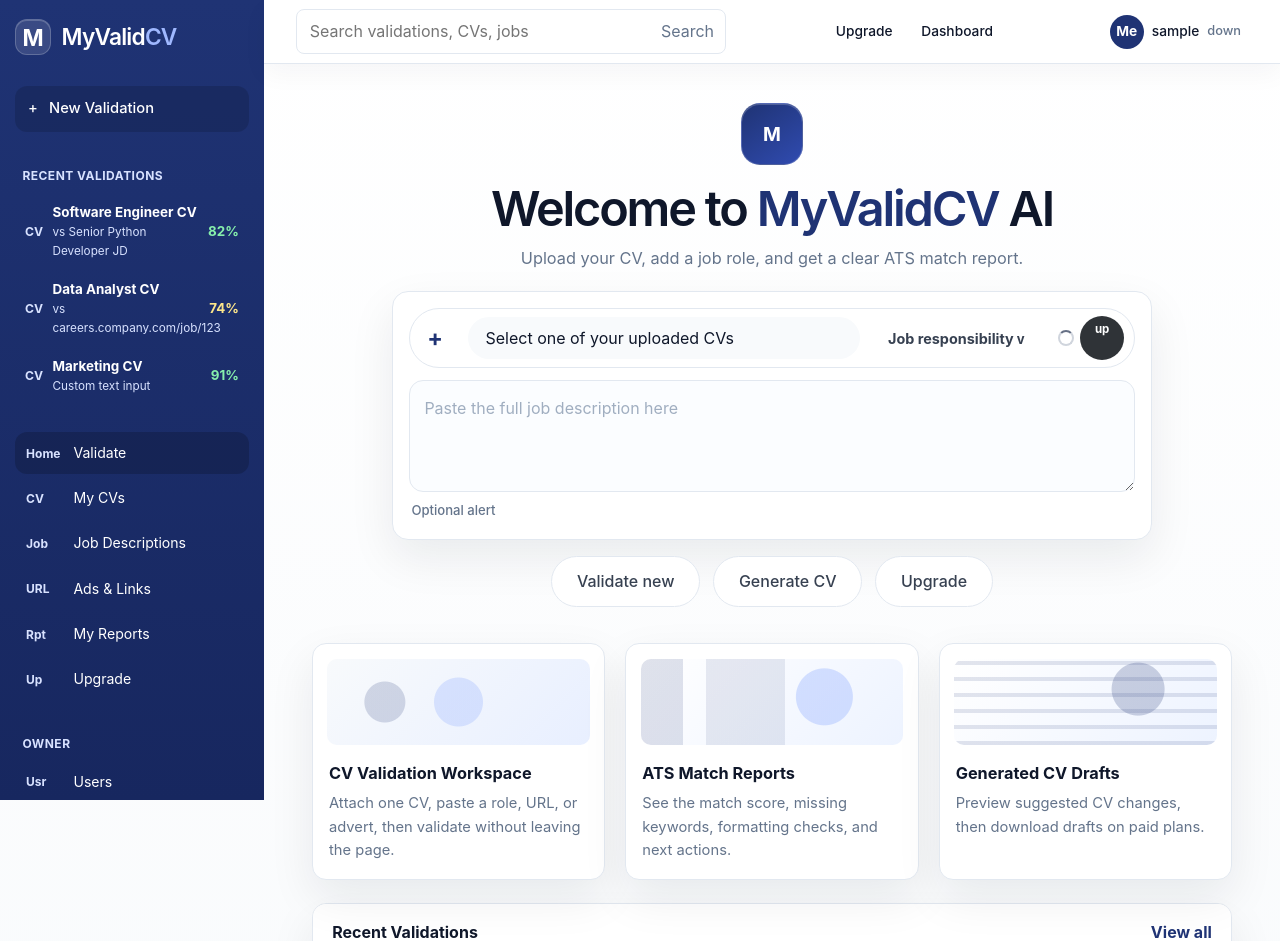
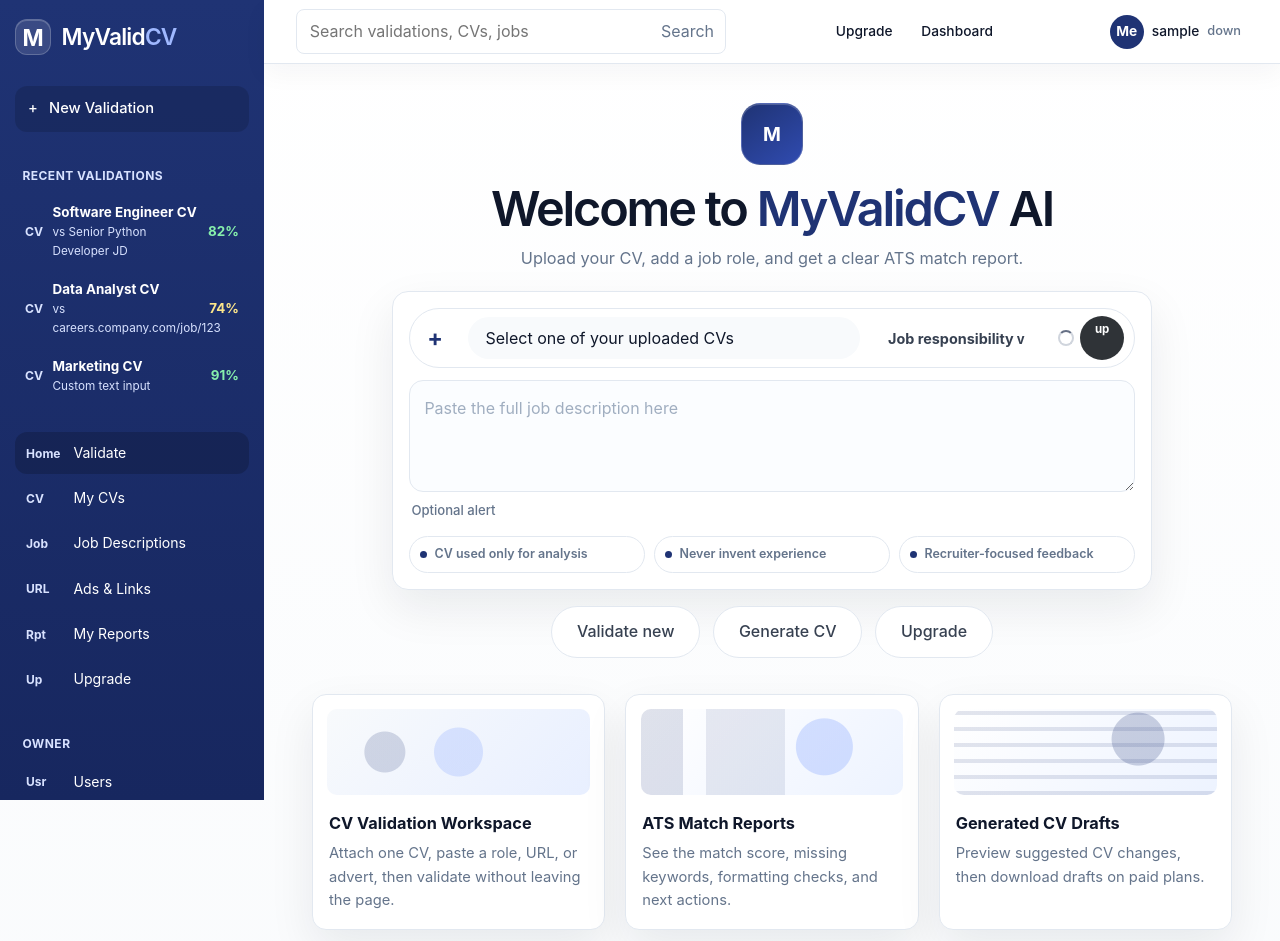
Before and after one commit to call07564221643-code/MyValidCV_Clean, a Django app: page / in a window 1280 px wide. Shown: the top 941 px of the page. Run offline with Django 5.2, Linux system fonts and the light colour scheme; the visitor is signed in with stand-in values (Sample User, id 1); data comes from the database, SQL or seed files in the repository; data that the repository does not hold is empty.

Commit message:
Simplify validation workspace journey

```diff
--- a/ats/views.py
+++ b/ats/views.py
@@ -446,6 +446,9 @@ def analyse_cv(request):
             "is_enterprise": request.user.is_superuser or profile.plan == "enterprise",
         }
 
+    def render_home_workspace(form):
+        return render(request, "landing/home.html", workspace_context(form))
+
     if request.method == "POST":
         form = ATSAnalysisForm(request.user, request.POST, request.FILES)
         if not profile.can_run_analysis():
@@ -454,13 +457,13 @@ def analyse_cv(request):
         if form.is_valid():
             cv = save_inline_cv(request, form)
             if cv is None:
-                return render(request, "ats/analyse.html", workspace_context(form))
+                return render_home_workspace(form)
 
             job_description = build_job_description(form)
 
             if len(job_description.strip()) < 30:
                 form.add_error(None, "The job description could not be read. Paste the job text directly and try again.")
-                return render(request, "ats/analyse.html", workspace_context(form))
+                return render_home_workspace(form)
 
             job_title = infer_job_title(form, job_description)
             company = infer_company(form, job_description)
@@ -469,7 +472,7 @@ def analyse_cv(request):
             is_valid_cv, reason = validate_cv_for_analysis(cv_text)
             if not is_valid_cv:
                 form.add_error(None, reason)
-                return render(request, "ats/analyse.html", workspace_context(form))
+                return render_home_workspace(form)
 
             job_role = JobRole.objects.create(
                 user=request.user,
@@ -518,9 +521,7 @@ def analyse_cv(request):
 
             profile.record_analysis()
             messages.success(request, "ATS analysis complete. A tailored CV draft was generated.")
-            inline_result = result
-            breakdown = score_breakdown(score, matched, missing)
-            user_cvs = CV.objects.filter(user=request.user)
+            return redirect("ats_result", result_id=result.id)
     else:
         initial = {}
         selected_cv = request.GET.get("cv")
@@ -528,7 +529,7 @@ def analyse_cv(request):
             initial["cv"] = selected_cv
         form = ATSAnalysisForm(request.user, initial=initial)
 
-    return render(request, "ats/analyse.html", workspace_context(form))
+    return render_home_workspace(form)
 
 
 @login_required(login_url="login")
--- a/templates/landing/home.html
+++ b/templates/landing/home.html
@@ -787,6 +787,76 @@
         color: var(--mvcv-navy);
     }
 
+    .mvcv-ai-trust {
+        max-width: 760px;
+        margin: 0.8rem auto 0;
+        display: grid;
+        grid-template-columns: repeat(3, minmax(0, 1fr));
+        gap: 0.55rem;
+    }
+
+    .mvcv-ai-trust span {
+        display: flex;
+        align-items: center;
+        gap: 0.45rem;
+        border: 1px solid var(--mvcv-line);
+        border-radius: 999px;
+        background: rgba(255, 255, 255, 0.78);
+        color: var(--mvcv-muted);
+        font-size: 0.78rem;
+        font-weight: 620;
+        padding: 0.48rem 0.65rem;
+    }
+
+    .mvcv-ai-trust span::before {
+        content: "";
+        flex: 0 0 7px;
+        width: 7px;
+        height: 7px;
+        border-radius: 50%;
+        background: var(--mvcv-navy);
+    }
+
+    .mvcv-ai-loading {
+        display: none;
+        max-width: 760px;
+        margin: 0.75rem auto 0;
+        border: 1px solid var(--mvcv-line);
+        border-radius: 14px;
+        background: var(--mvcv-navy-soft);
+        color: var(--mvcv-ink);
+        padding: 0.72rem 0.9rem;
+        font-size: 0.9rem;
+        font-weight: 650;
+    }
+
+    .mvcv-ai-loading.is-visible {
+        display: flex;
+        align-items: center;
+        gap: 0.6rem;
+    }
+
+    .mvcv-ai-loading::before {
+        content: "";
+        width: 16px;
+        height: 16px;
+        border-radius: 50%;
+        border: 2px solid rgba(31, 51, 116, 0.18);
+        border-top-color: var(--mvcv-navy);
+        animation: mvcvSpin 0.75s linear infinite;
+    }
+
+    .mvcv-ai-form.is-submitting .mvcv-ai-voice {
+        pointer-events: none;
+        opacity: 0.72;
+    }
+
+    @keyframes mvcvSpin {
+        to {
+            transform: rotate(360deg);
+        }
+    }
+
     @media (prefers-color-scheme: dark) {
         :root {
             color-scheme: dark;
@@ -903,6 +973,13 @@
             color: #dbe7ff;
         }
 
+        .mvcv-ai-trust span,
+        .mvcv-ai-loading {
+            background: #111c33;
+            border-color: var(--mvcv-line);
+            color: var(--mvcv-muted);
+        }
+
         .mvcv-card-visual,
         .mvcv-card-visual.alt,
         .mvcv-card-visual.third {
@@ -959,6 +1036,7 @@
 
         .mvcv-ai-upload-row,
         .mvcv-ai-feature-grid,
+        .mvcv-ai-trust,
         .mvcv-ai-result {
             grid-template-columns: 1fr;
         }
@@ -1173,6 +1251,9 @@
                             </div>
                         </div>
                     </div>
+                    <div class="mvcv-ai-loading" role="status" aria-live="polite">
+                        <span>Reading CV...</span>
+                    </div>
                 </form>
             {% else %}
                 <div class="mvcv-ai-form">
@@ -1185,6 +1266,11 @@
                     <div class="mvcv-ai-guest-box">Paste job description, URL, text, or ad.</div>
                 </div>
             {% endif %}
+            <div class="mvcv-ai-trust" aria-label="MyValidCV trust promises">
+                <span>CV used only for analysis</span>
+                <span>Never invent experience</span>
+                <span>Recruiter-focused feedback</span>
+            </div>
         </section>
 
         <div class="mvcv-ai-actions">
@@ -1282,6 +1368,7 @@
         const modeButton = document.querySelector('.mvcv-ai-mode');
         const modeMenu = document.querySelector('.mvcv-ai-mode-menu');
         const form = document.querySelector('.mvcv-ai-form');
+        const loading = document.querySelector('.mvcv-ai-loading');
         const actionLinks = document.querySelectorAll('.mvcv-ai-actions a');
         let selectedSource = 'text';
 
@@ -1347,6 +1434,18 @@
                 if (selectedSource === 'url' && jobText && jobUrl && !jobUrl.value.trim()) {
                     jobUrl.value = jobText.value.trim();
                 }
+                form.classList.add('is-submitting');
+                if (loading) {
+                    const loadingText = loading.querySelector('span');
+                    const steps = ['Reading CV...', 'Matching job requirements...', 'Preparing recruiter view...'];
+                    let index = 0;
+                    loading.classList.add('is-visible');
+                    if (loadingText) loadingText.textContent = steps[index];
+                    window.setInterval(function () {
+                        index = Math.min(index + 1, steps.length - 1);
+                        if (loadingText) loadingText.textContent = steps[index];
+                    }, 1100);
+                }
             });
         }
     })();
```
